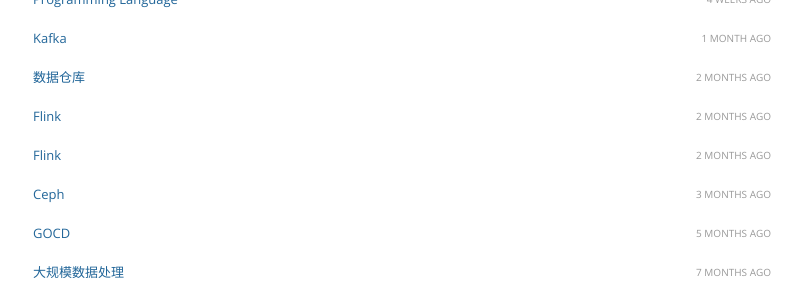
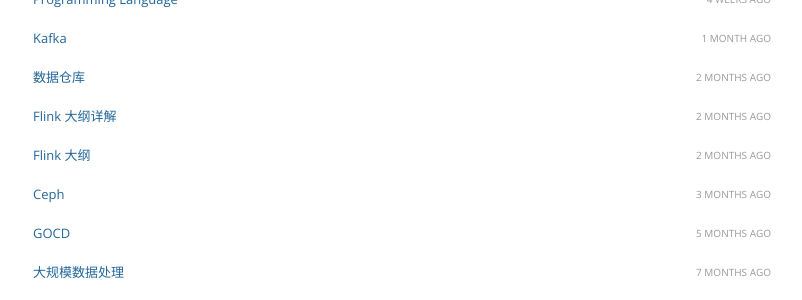
Before and after one commit to 466300750/466300750.github.io, a Jekyll site: the page built from index.html, in a window 1280 px wide. Shown: the part 295-595 px from the top of the page, without its empty margins (238-1040 px from the left). Built offline with Jekyll 4.4.1, drawn with Linux system fonts in a browser that asks for light colours; Markdown is read by kramdown in place of the engine named in the settings; comment, search, counter and statistics services are not loaded.

```diff
--- a/_posts/2020-01-07- Flink.md
+++ b/_posts/2020-01-07- Flink.md
@@ -1,6 +1,6 @@
 ---
 layout: post
-title: Flink
+title: Flink 大纲
 date: 2020-01-07 09:42:31
 categories: bigdata
 share: y
--- a/_posts/2020-01-07- Flink_answer.md
+++ b/_posts/2020-01-07- Flink_answer.md
@@ -1,6 +1,6 @@
 ---
 layout: post
-title: Flink
+title: Flink 大纲详解
 date: 2020-01-07 09:42:31
 categories: bigdata
 share: y
```
